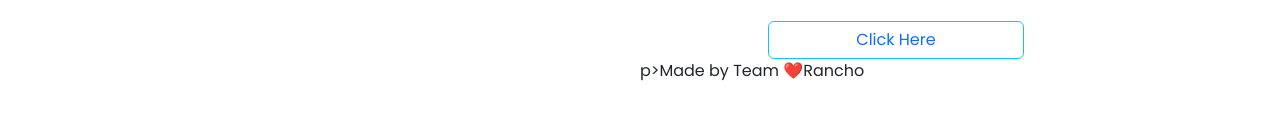
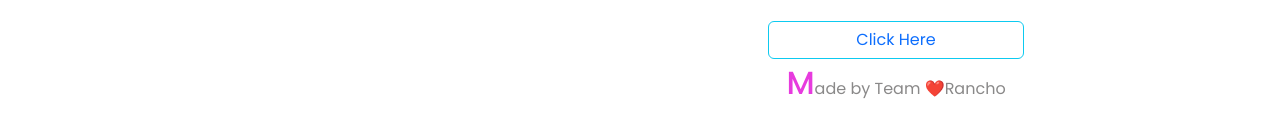
Before and after one commit to Mahavir745/playlist_and_qoute, a plain HTML site: page index.html in a window 1280 px wide. Shown: the part 518-654 px from the top of the page. Drawn offline with nearby package versions, Linux system fonts and the light colour scheme.

Commit message:
Update index.html

```diff
--- a/index.html
+++ b/index.html
@@ -29,7 +29,7 @@
             <img src="https://opengameart.org/sites/default/files/music-1.gif" alt="">
             <h5 class="text-secondary">Explore Your Favorite Tunes Here</h5>
             <button class="btn btn-outline-info mt-4"><a href="https://partyrock.aws/u/suraj23/0OcmPJeuU/Playlist-Generator">Click Here</a></button>
-            p>Made by Team ❤️Rancho</p>
+            <p>Made by Team ❤️Rancho</p>
         </div>
     </div>
    </main>
```
